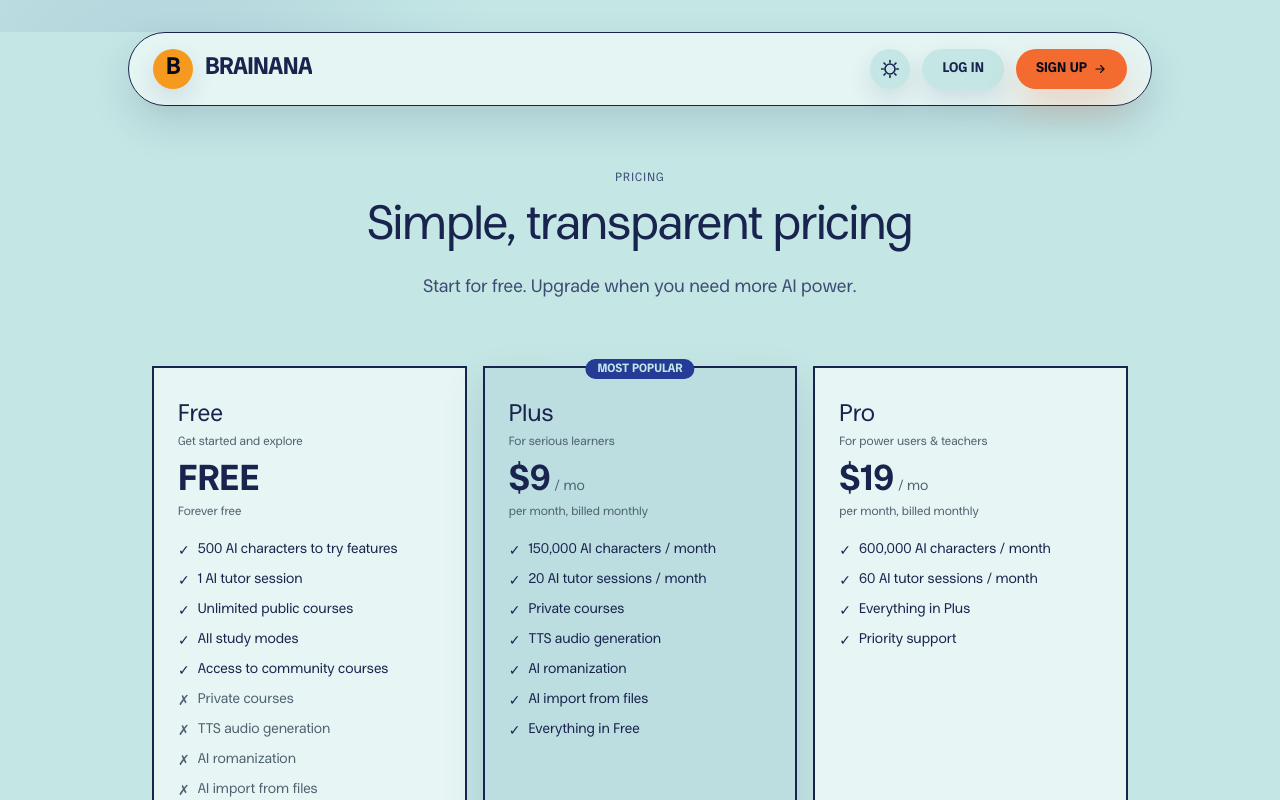
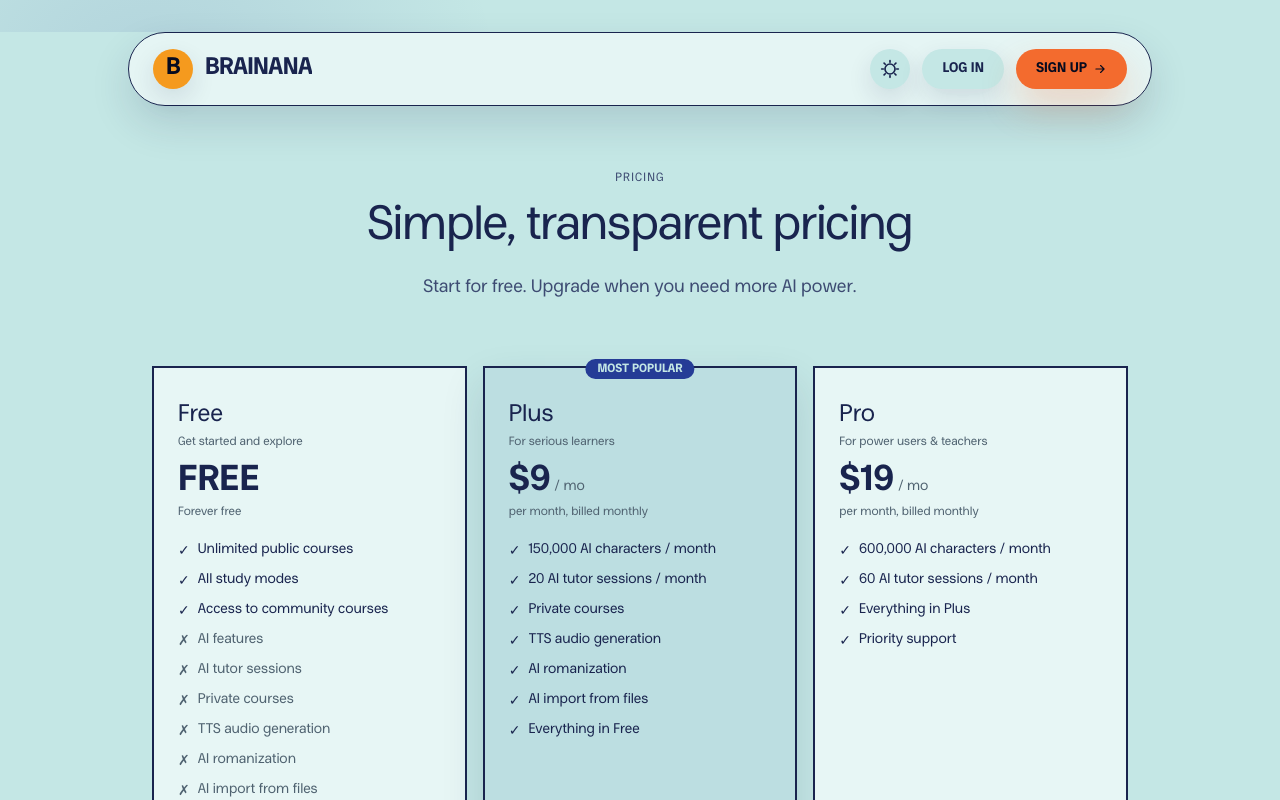
Before and after one commit to nguyenkimminh06102000binhtan-ux/brainana-web, a Next.js app: page /pricing in a window 1280 px wide. Shown: the top 800 px of the page. Built offline with nearby package versions, Linux system fonts and the light colour scheme.

Commit message:
feat: remove AI quota from Free plan
Free users no longer receive 500 characters or 1 AI tutor session.
Migration zeroes out existing free-plan balances and updates the
new-user trigger. Pricing, upgrade, and billing pages updated to match.

Co-Authored-By: Claude Sonnet 4.6 <noreply@anthropic.com>

```diff
--- a/app/(app)/billing/page.tsx
+++ b/app/(app)/billing/page.tsx
@@ -8,7 +8,7 @@ import { createClient } from "@/utils/supabase/server";
 import { getLocale } from "@/utils/i18n";
 
 const PLAN_ALLOWANCES = {
-  free:  { chars: 500,      sessions: 1  },
+  free:  { chars: 0,        sessions: 0  },
   plus:  { chars: 150_000,  sessions: 20 },
   pro:   { chars: 600_000,  sessions: 60 },
 } as const;
--- a/app/(app)/billing/upgrade/page.tsx
+++ b/app/(app)/billing/upgrade/page.tsx
@@ -12,17 +12,17 @@ const PLANS = [
     label: "Free",
     price: null,
     description: "Get started and explore",
-    chars: "500",
-    sessions: "1",
+    chars: "0",
+    sessions: "0",
     badge: null,
     features: [
-      "500 characters to try AI features",
-      "1 AI tutor session",
       "Unlimited public courses",
       "All study modes",
       "Community courses",
     ],
     missing: [
+      "AI features",
+      "AI tutor sessions",
       "Private courses",
       "Top-up packs",
     ],
--- a/app/(marketing)/pricing/page.tsx
+++ b/app/(marketing)/pricing/page.tsx
@@ -16,13 +16,13 @@ const PLANS = [
     description: "Get started and explore",
     badge: null,
     features: [
-      "500 AI characters to try features",
-      "1 AI tutor session",
       "Unlimited public courses",
       "All study modes",
       "Access to community courses",
     ],
     missing: [
+      "AI features",
+      "AI tutor sessions",
       "Private courses",
       "TTS audio generation",
       "AI romanization",
```
Also changed, not shown: 1 other file (tests, documents, lock files or other folders).
